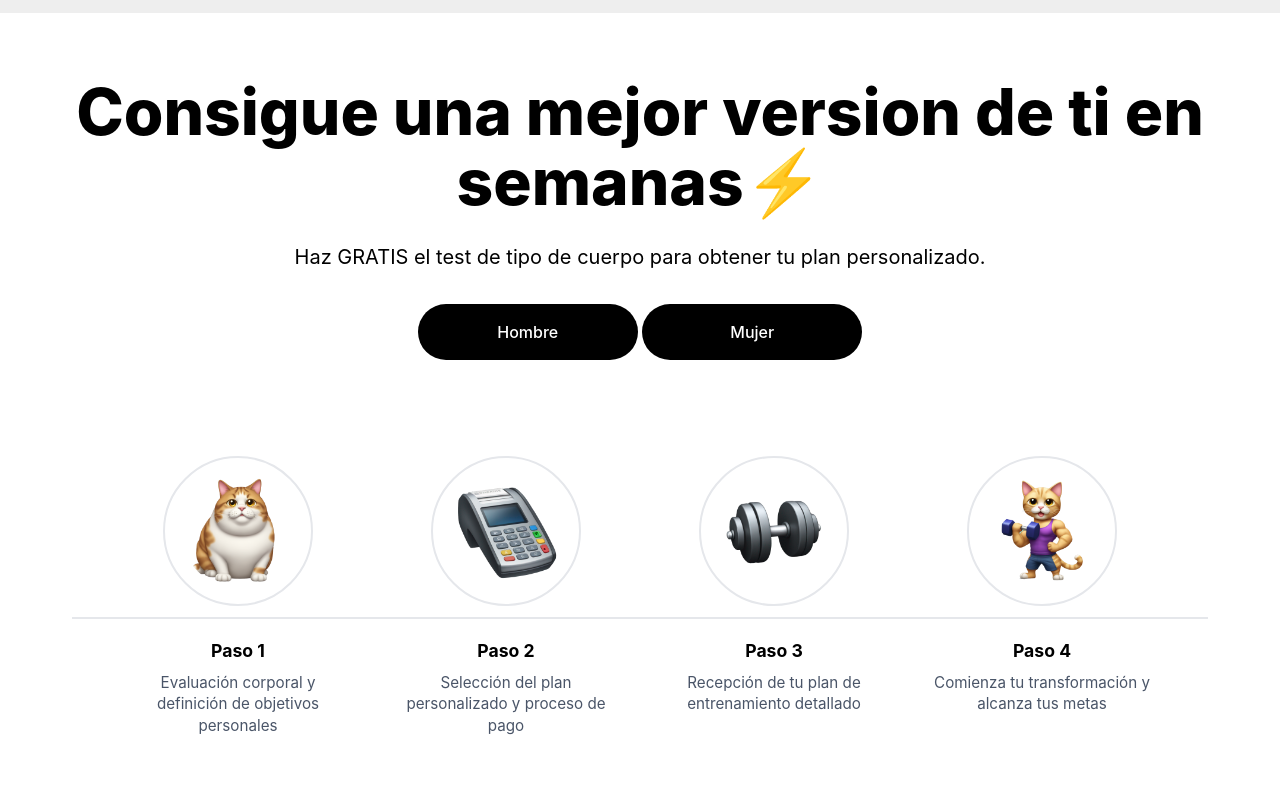
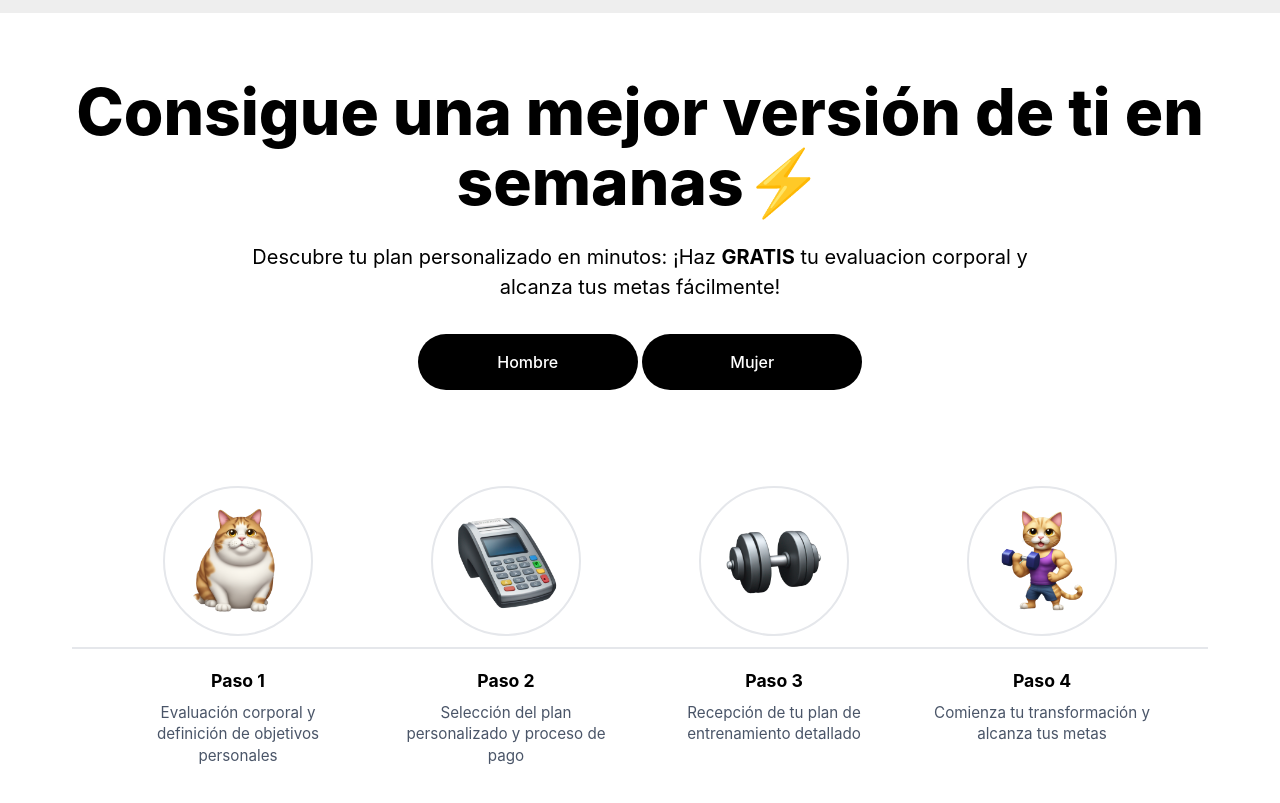
Before and after one commit to giovanniM01/GymFy, a plain HTML site: page index.html in a window 1280 px wide. Shown: the part 79-882 px from the top of the page. Drawn offline with Linux system fonts and the light colour scheme.

Commit message:
commit gymfy
correccion errores ortograficos

```diff
--- a/index.html
+++ b/index.html
@@ -28,10 +28,10 @@
     <main class="hero">
 
 
-        <h1 class="heading">Consigue una mejor version de ti  en semanas⚡</h1>
+        <h1 class="heading">Consigue una mejor versión de ti en semanas⚡</h1>
 
         <p class="subheading">
-            Haz GRATIS el test de tipo de cuerpo para obtener tu plan personalizado.
+            Descubre tu plan personalizado en minutos: ¡Haz <span style="font-weight: 700;">GRATIS</span> tu evaluacion corporal y alcanza tus metas fácilmente!
         </p>
 
         <div class="container-botones">
```
